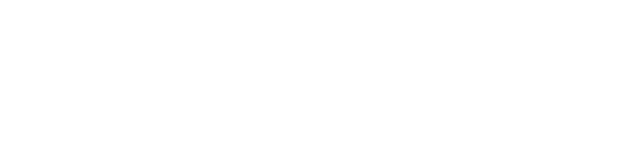
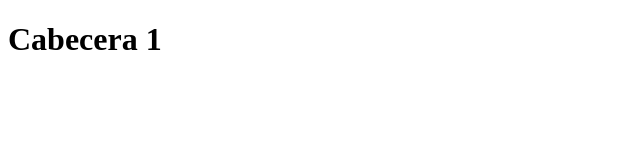
Before and after one commit to AngelGoRo/CursoGit-proyecto2, a plain HTML site: page index.html in a window 1280 px wide. Shown: the whole page, without its empty margins (0-640 px from the left). Drawn offline with Linux system fonts and the light colour scheme.

Commit message:
Agregado h1

```diff
--- a/index.html
+++ b/index.html
@@ -6,6 +6,6 @@
     <title>Práctica 2</title>
 </head>
 <body>
-
+    <h1> Cabecera 1</h1>
 </body>
 </html>
```
